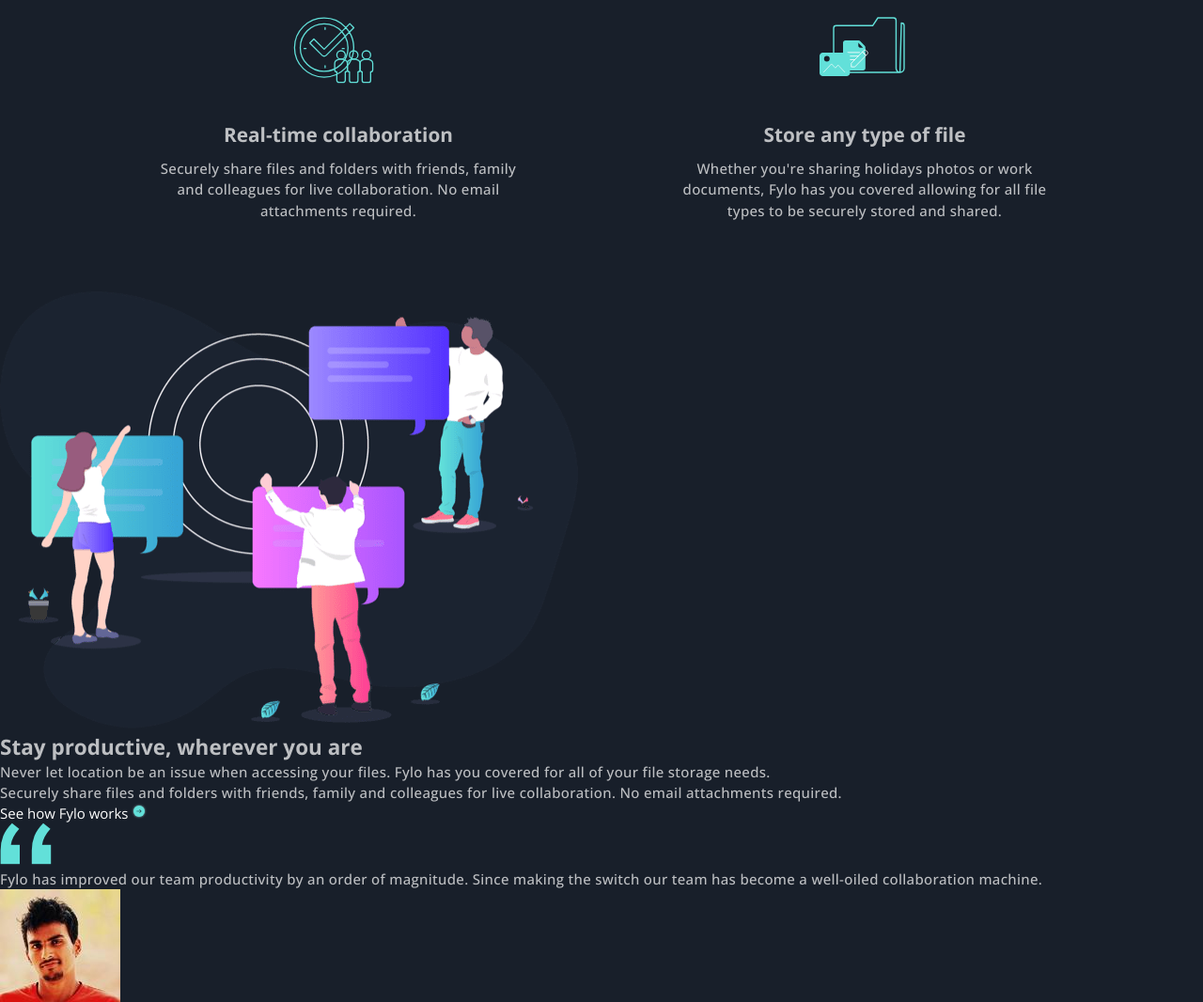
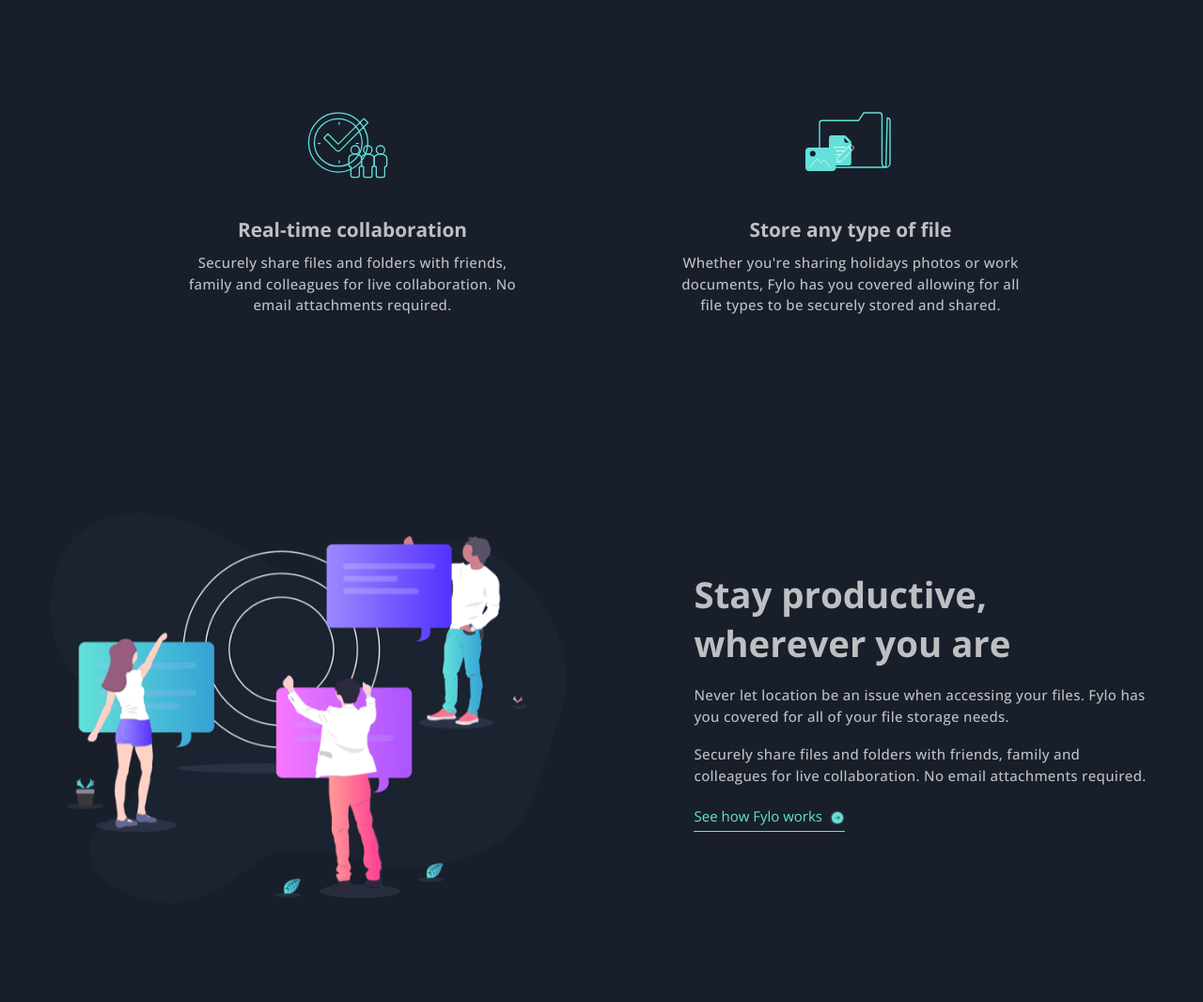
Before and after one commit to IuliiaKonovalova/fylo-dark-theme-landing-page-master, a plain HTML site: page index.html in a window 1280 px wide. Shown: the part 1399-2465 px from the top of the page at 94% size. Drawn offline with nearby package versions, Linux system fonts and the light colour scheme.

Commit message:
Style team section

```diff
--- a/assets/css/style.css
+++ b/assets/css/style.css
@@ -109,13 +109,14 @@ body {
 
 /* hero */
 .hero {
-  max-width: 40%;
+  max-width: 40rem;
   margin: 5em auto;
   display: flex;
   flex-direction: column;
   justify-content: center;
   align-items: center;
   text-align: center;
+  padding: 2em;
 }
 
 .hero__image--container {
@@ -146,10 +147,10 @@ body {
 }
 
 .hero__description {
-  font-size: 1.05rem;
+  font-size: 1.1rem;
   line-height: 1.7rem;
   max-width: 36rem;
-  margin-bottom: 1.5em;
+  margin-bottom: 1.9em;
 }
 
 .btn {
@@ -183,6 +184,7 @@ body {
   grid-template-columns: repeat(2, 1fr);
   gap: 10rem;
   text-align: center;
+  padding: 2em;
 }
 
 .card {
@@ -204,3 +206,69 @@ body {
   font-size: 1.3rem;
   padding-bottom: 0.5em;
 }
+
+/* Team */
+
+.team {
+  display: flex;
+  flex-wrap: wrap;
+  max-width: 120rem;
+  margin: 10em auto;
+  align-items: center;
+  padding: 2em;
+}
+
+.team__image--container {
+  width: 50%;
+  margin-left: auto;
+}
+
+.team__image--container img {
+  display: block;
+  width: 90%;
+  object-fit: contain;
+}
+
+.team__content {
+  width: 40%;
+  margin-right: auto;
+  margin-left: 5em;
+}
+
+.team__content--title {
+  font-size: 2.4rem;
+  max-width: 25rem;
+}
+
+.team__content--description {
+  padding-top: 1.2em;
+  max-width: 39rem;
+}
+
+.team__link {
+  display: flex;
+  height: 4rem;
+  align-items: center;
+  color: var(--clr-accent--300);
+  position: relative;
+  width: 100%;
+}
+
+.arrow__icon {
+  display: block;
+  /* margin-left: 0.5em; */
+  position: absolute;
+  left: 9rem;
+  top: 40%;
+}
+
+.team__link::before {
+  content: '';
+  border-bottom: solid 1px var(--clr-accent--300);
+  border-radius: var(--br);
+  position: absolute;
+  left: -1px;
+  width: 10.1rem;
+  top: 75%;
+
+}
--- a/index.html
+++ b/index.html
@@ -128,9 +128,9 @@
           Securely share files and folders with friends, family and colleagues for live collaboration. No email
           attachments required.
         </p>
-        <a href="#contact">
-          See how Fylo works
-          <img src="assets/images/icon-arrow.svg" alt="arrow right">
+        <a href="#contact" class="team__link">
+          <p>See how Fylo works</p>
+          <img src="assets/images/icon-arrow.svg" alt="arrow right" class="arrow__icon">
         </a>
       </div>
     </section>
```
